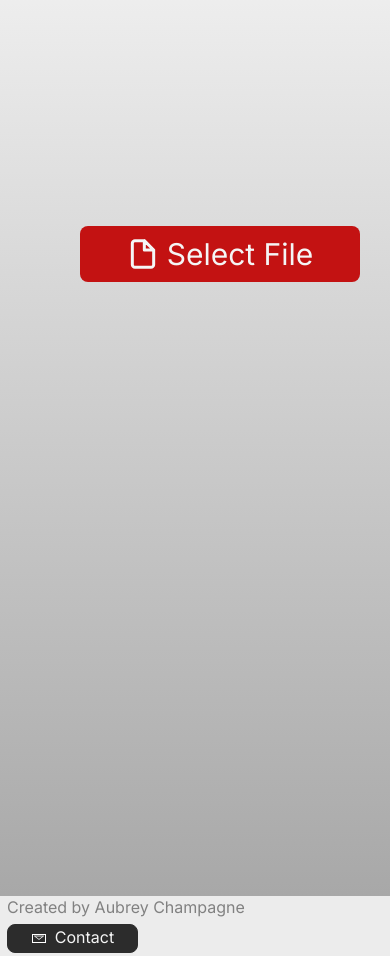
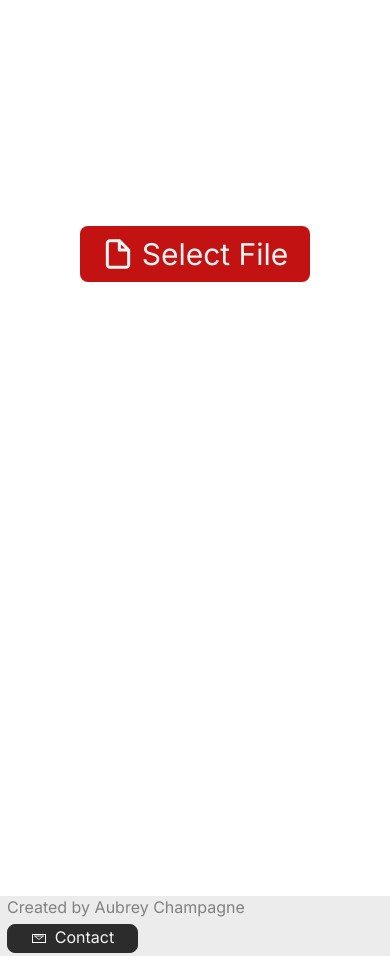
Before and after one commit to achampagne1/Paperwork-Assistant-App2, a React (Vite) app: page /iphone-16-pro-max-1 in a window 390 px wide. Shown: the top 956 px of the page. Built offline with nearby package versions, Linux system fonts and the light colour scheme.

Commit message:
pushing to test mobile

```diff
--- a/index.html
+++ b/index.html
@@ -17,6 +17,7 @@
       body {
         margin: 0px;
         height: 100%;
+        width: 100%;
       }
       /* a blue color as a generic focus style */
       button:focus-visible {
--- a/src/screens/IphoneProMax/style.css
+++ b/src/screens/IphoneProMax/style.css
@@ -13,9 +13,9 @@
     rgb(163.2, 163.2, 163.2) 100%
   );
   background-color: rgba(255, 255, 255, 1.0);
-  height: 956px;
+  height: 100%;
   position: relative;
-  width: 440px;
+  width: 100%;
 }
 
 .iphone-pro-max .frame {
@@ -29,7 +29,7 @@
   padding: 0px 70px;
   position: absolute;
   top: 93px;
-  width: 440px;
+  width: 100%;
 }
 
 .iphone-pro-max .button-wrapper {
```
